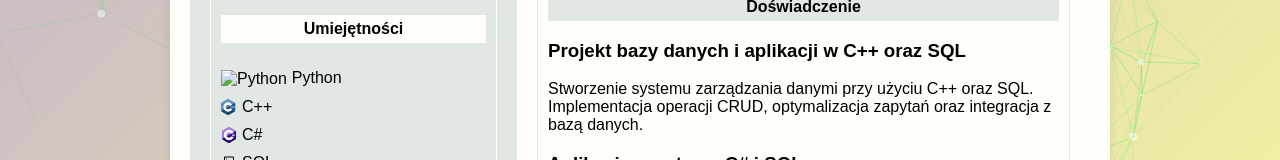
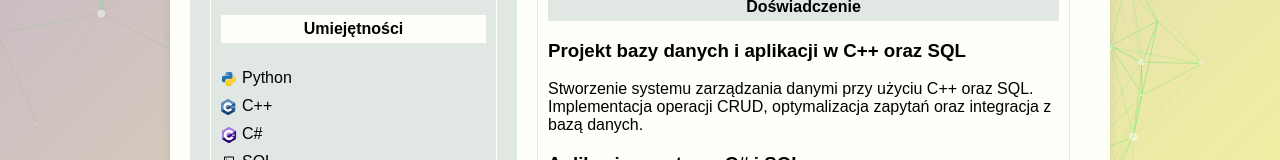
Before and after one commit to mwaveff/cv, a plain HTML site: page index.html in a window 1280 px wide. Shown: the part 490-650 px from the top of the page. Drawn offline with nearby package versions, Linux system fonts and the light colour scheme; animation ran at ten frames a second; a web font is replaced by a local one.

Commit message:
Update index.html

```diff
--- a/index.html
+++ b/index.html
@@ -33,7 +33,7 @@
             <div class="skills">
                 <h4>Umiejętności</h4>
                 <ul>
-                    <li><img src="Photo\python-svgrepo-com" alt="Python" width="16" height="16" style="vertical-align: middle; margin-right: 5px;">Python</li>
+                    <li><img src="Photo\python-svgrepo-com.svg" alt="Python" width="16" height="16" style="vertical-align: middle; margin-right: 5px;">Python</li>
                     <li><img src="Photo\c.svg" alt="C++" width="16" height="16" style="vertical-align: middle; margin-right: 5px;">C++</li>
                     <li><img src="Photo\c--4.svg" alt="C#" width="16" height="16" style="vertical-align: middle; margin-right: 5px;">C#</li>
                     <li><img src="Photo\data-base-svgrepo-com.svg" alt="SQL" width="16" height="16" style="vertical-align: middle; margin-right: 5px;">SQL</li>
```
